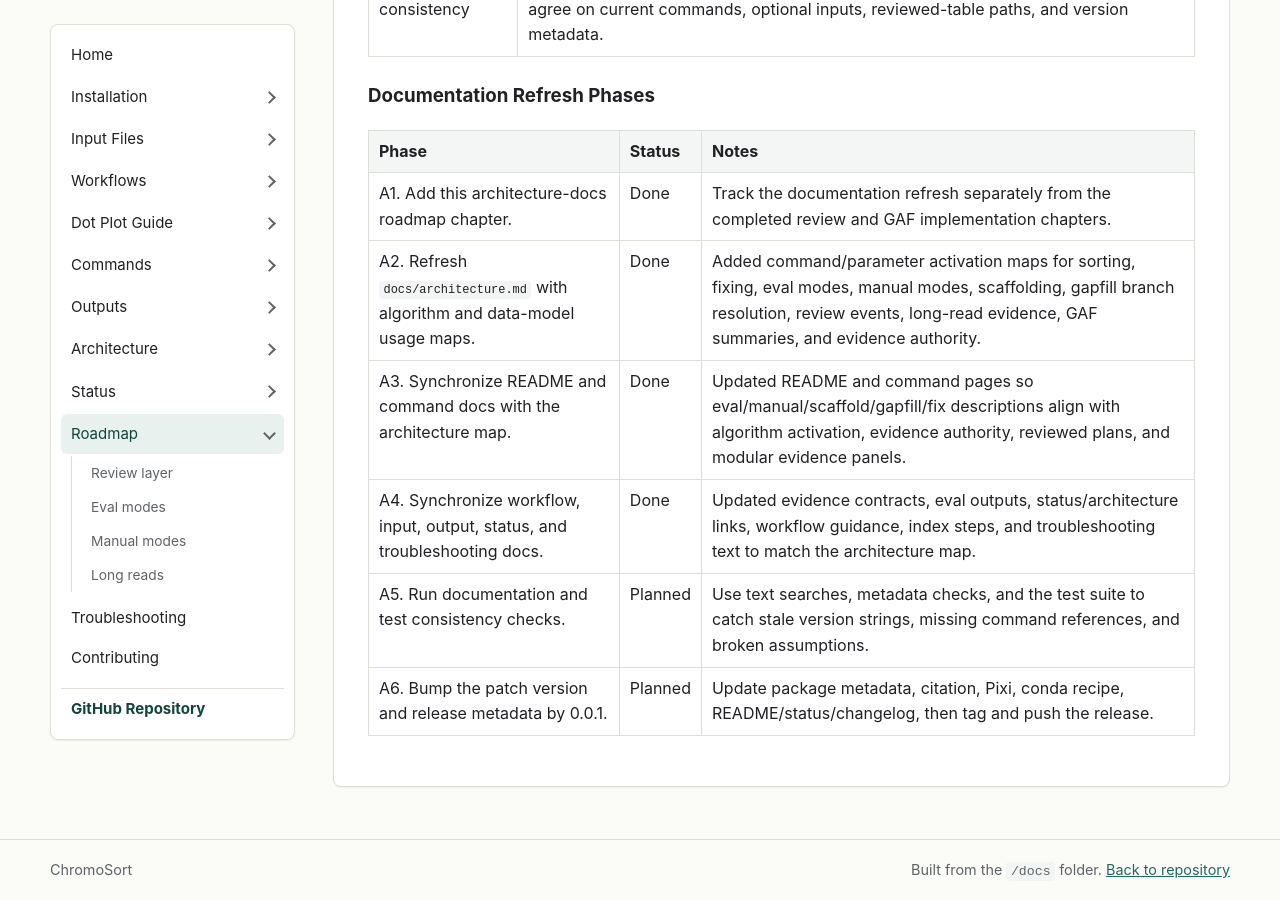
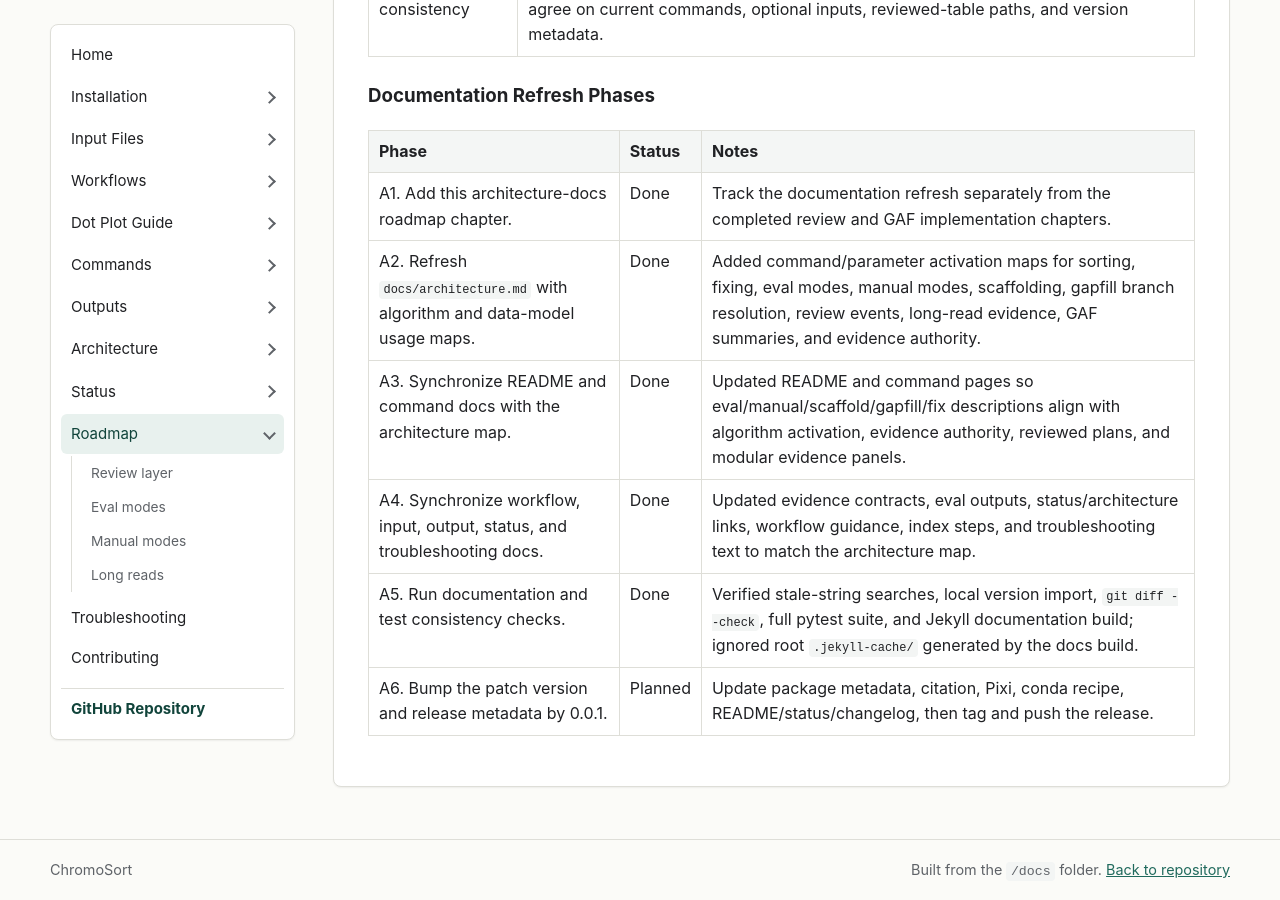
Before and after one commit to rotheconrad/chromosort, a Jekyll site: the page built from docs/roadmap.md, in a window 1280 px wide and 900 px high, scrolled down 7971 px. Built offline with Jekyll 4.4.1, drawn with Linux system fonts in a browser that asks for light colours.

Commit message:
Record documentation verification pass

```diff
--- a/docs/roadmap.md
+++ b/docs/roadmap.md
@@ -279,5 +279,5 @@ that architecture map so the project tells one coherent story.
 | A2. Refresh `docs/architecture.md` with algorithm and data-model usage maps. | Done | Added command/parameter activation maps for sorting, fixing, eval modes, manual modes, scaffolding, gapfill branch resolution, review events, long-read evidence, GAF summaries, and evidence authority. |
 | A3. Synchronize README and command docs with the architecture map. | Done | Updated README and command pages so eval/manual/scaffold/gapfill/fix descriptions align with algorithm activation, evidence authority, reviewed plans, and modular evidence panels. |
 | A4. Synchronize workflow, input, output, status, and troubleshooting docs. | Done | Updated evidence contracts, eval outputs, status/architecture links, workflow guidance, index steps, and troubleshooting text to match the architecture map. |
-| A5. Run documentation and test consistency checks. | Planned | Use text searches, metadata checks, and the test suite to catch stale version strings, missing command references, and broken assumptions. |
+| A5. Run documentation and test consistency checks. | Done | Verified stale-string searches, local version import, `git diff --check`, full pytest suite, and Jekyll documentation build; ignored root `.jekyll-cache/` generated by the docs build. |
 | A6. Bump the patch version and release metadata by 0.0.1. | Planned | Update package metadata, citation, Pixi, conda recipe, README/status/changelog, then tag and push the release. |
```
Also changed, not shown: 1 other file.
